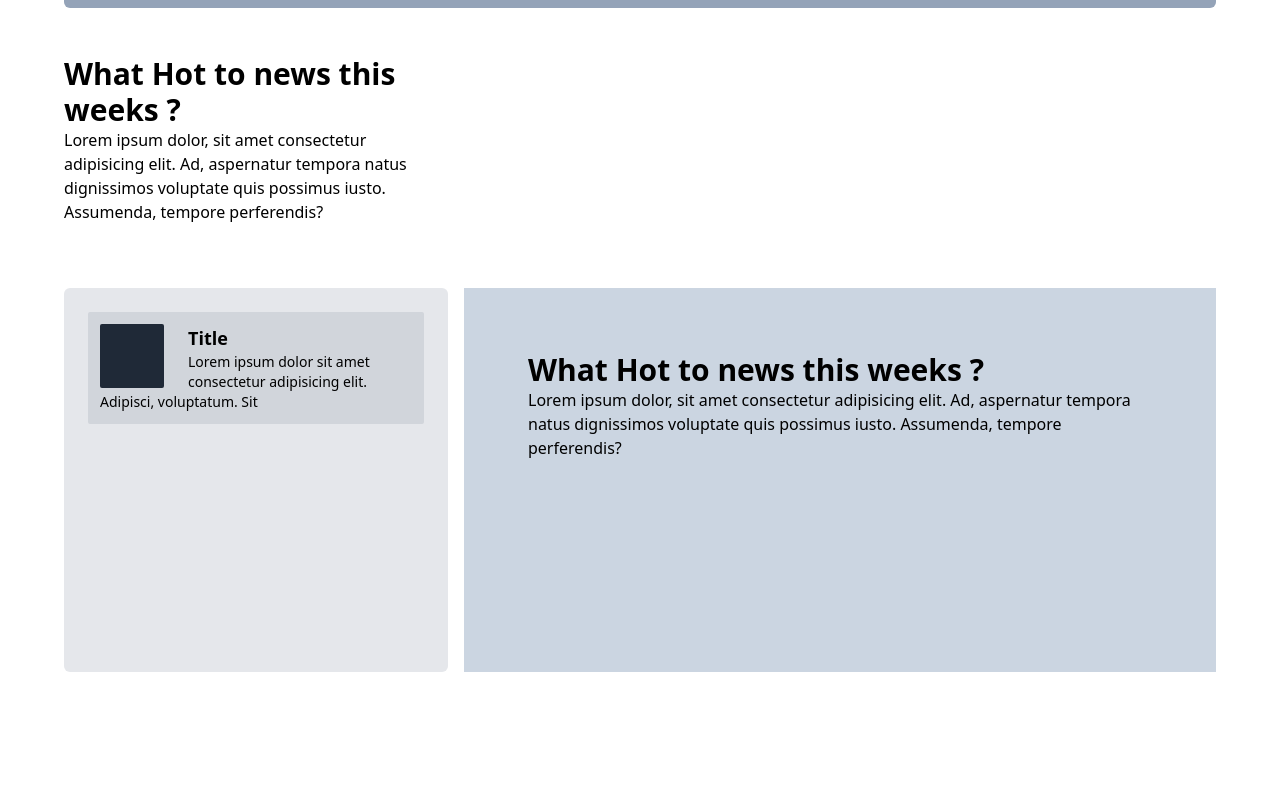
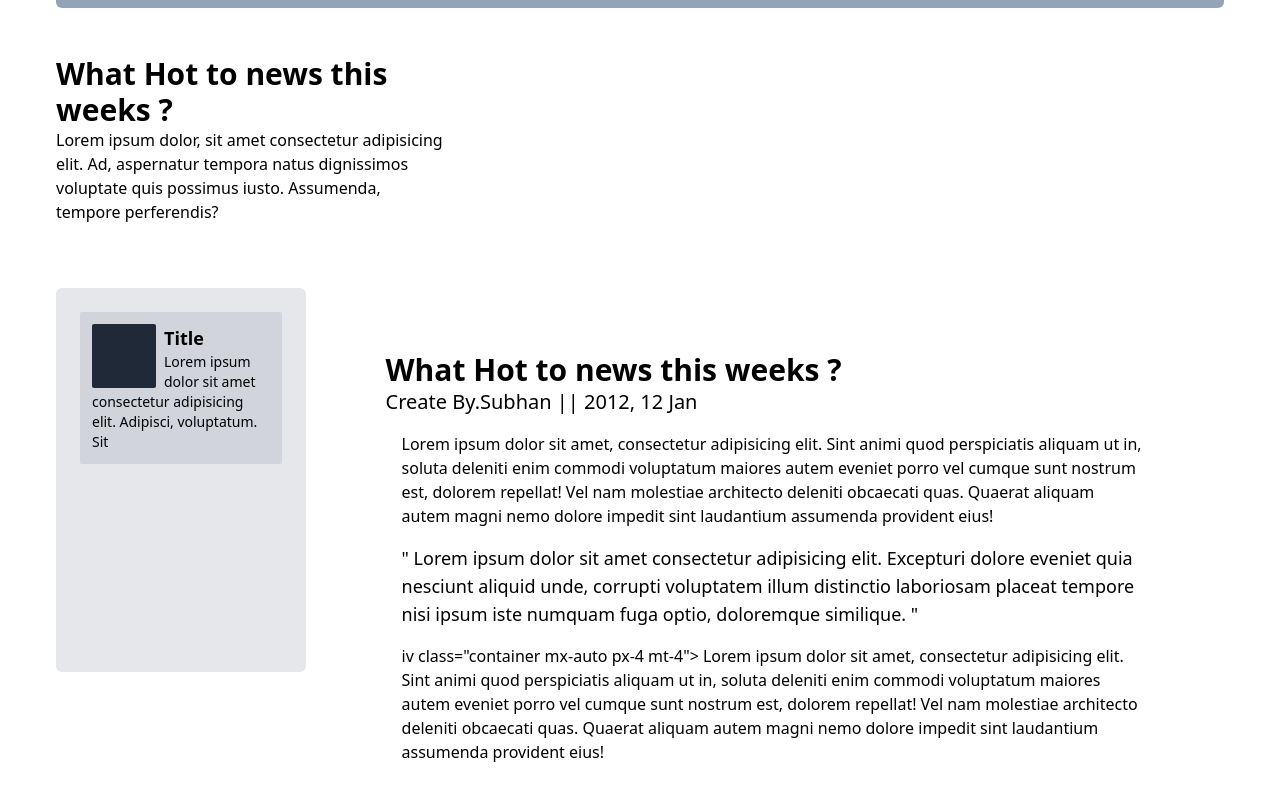
Before and after one commit to subhan-sd/PortalBaca, a Vue app: page / in a window 1280 px wide. Shown: the part 396-1196 px from the top of the page. Before the commit the page ends 1084 px from the top, so only its background shows below. Built offline with nearby package versions, Linux system fonts and the light colour scheme.

Commit message:
new check point int the middle

```diff
--- a/src/components/NavFooter.vue
+++ b/src/components/NavFooter.vue
@@ -1,6 +1,6 @@
 <template>
     <div class=" w-full h-20">
-        <div class="container mx-auto px-16">
+        <div class="container mx-auto px-14">
             <p href="#" class="font-bold italic text-3xl py-6 mt-3">PortalBerita</p>
         </div>
     </div>
--- a/src/views/Home.vue
+++ b/src/views/Home.vue
@@ -1,5 +1,5 @@
 <template>
-  <div class="container mx-auto px-16 mb-4">
+  <div class="container mx-auto px-14 mb-4">
     <div class="jumbotron w-full mt-6 bg-slate-400 h-72 rounded-md " ></div>
 
     <div class="news-week flex flex-row mt-12">
@@ -20,7 +20,7 @@
       <div class="div h-96 basis-1/3 bg-gray-200 rounded-md">
 
         <div class=" bg-gray-300 h-auto rounded-sm flex-1 overflow-hidden p-3 m-6">
-        <div class=" h-16 w-16 bg-gray-800 rounded-sm float-left mr-6"></div>
+        <div class=" h-16 w-16 bg-gray-800 rounded-sm float-left mr-2"></div>
         <div class="headline ">
           <p class="title text-lg ml-4 font-semibold">Title</p>
           <p class="text-sm">Lorem ipsum dolor sit amet consectetur adipisicing elit. Adipisci, voluptatum. Sit </p>
@@ -28,10 +28,18 @@
         </div>
 
       </div>
-      <div class="div h-auto bg-slate-300 flex-1 ml-4">
+      <div class="div h-autoflex-1 ml-4">
         <div class="text basis-1/3 m-16">
         <p class="text-3xl font-semibold ">What Hot to news this weeks ?</p>
-        <p class="font-normal">Lorem ipsum dolor, sit amet consectetur adipisicing elit. Ad, aspernatur tempora natus dignissimos voluptate quis possimus iusto. Assumenda, tempore perferendis?</p>
+        <p class="font-normal text-xl">Create By.Subhan || 2012, 12 Jan </p>
+        <div class="container mx-auto px-4 mt-4">
+          Lorem ipsum dolor sit amet, consectetur adipisicing elit. Sint animi quod perspiciatis aliquam ut in, soluta deleniti enim commodi voluptatum maiores autem eveniet porro vel cumque sunt nostrum est, dolorem repellat! Vel nam molestiae architecto deleniti obcaecati quas. Quaerat aliquam autem magni nemo dolore impedit sint laudantium assumenda provident eius!
+          <p class="font-light my-4 text-lg">
+            " Lorem ipsum dolor sit amet consectetur adipisicing elit. Excepturi dolore eveniet quia nesciunt aliquid unde, corrupti voluptatem illum distinctio laboriosam placeat tempore nisi ipsum iste numquam fuga optio, doloremque similique. "
+          </p>
+          iv class="container mx-auto px-4 mt-4">
+          Lorem ipsum dolor sit amet, consectetur adipisicing elit. Sint animi quod perspiciatis aliquam ut in, soluta deleniti enim commodi voluptatum maiores autem eveniet porro vel cumque sunt nostrum est, dolorem repellat! Vel nam molestiae architecto deleniti obcaecati quas. Quaerat aliquam autem magni nemo dolore impedit sint laudantium assumenda provident eius!
+        </div>
         </div>
       </div>
     </div>
```
